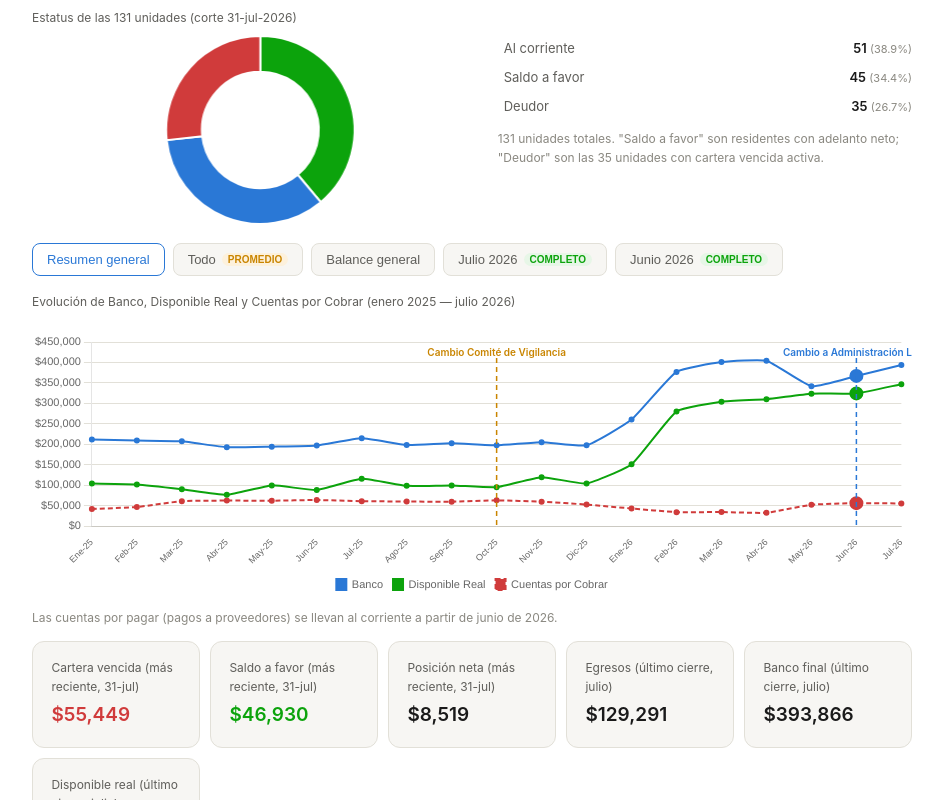
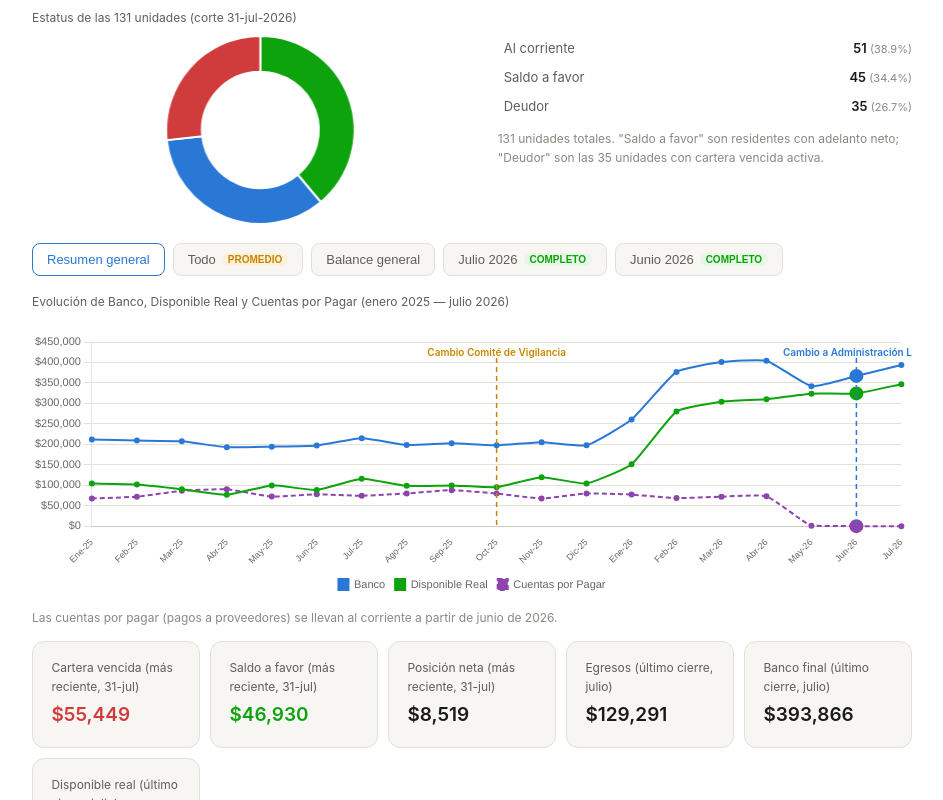
Before and after one commit to aristeomendoza-ai/coto10_dashboard, a plain HTML site: page index.html in a window 1280 px wide. Shown: the part 599-1399 px from the top of the page, without its empty margins (168-1111 px from the left). Drawn offline with nearby package versions, Linux system fonts and the light colour scheme.

Commit message:
Add files via upload

```diff
--- a/index.html
+++ b/index.html
@@ -451,25 +451,25 @@ const datasetTodo = {
 
 /* ============ RESUMEN GENERAL ============ */
 const historicoFinanciero = [
-  {label:'Ene-25', banco:211558.46, disponible:104198.46, cxc:41785.0},
-  {label:'Feb-25', banco:209191.62, disponible:101973.62, cxc:46814.5},
-  {label:'Mar-25', banco:207262.66, disponible:90299.44, cxc:61017.5},
-  {label:'Abr-25', banco:192759.51, disponible:76603.51, cxc:62466.0},
-  {label:'May-25', banco:194264.55, disponible:99614.55, cxc:62095.0},
-  {label:'Jun-25', banco:196972.92, disponible:88420.92, cxc:63849.0},
-  {label:'Jul-25', banco:214709.8, disponible:115987.8, cxc:60990.0},
-  {label:'Ago-25', banco:198257.6, disponible:98501.6, cxc:60203.5},
-  {label:'Sep-25', banco:202658.75, disponible:99490.75, cxc:59646.75},
-  {label:'Oct-25', banco:197706.98, disponible:95204.98, cxc:62978.0},
-  {label:'Nov-25', banco:205316.23, disponible:119656.23, cxc:59892.5},
-  {label:'Dic-25', banco:197505.13, disponible:104292, cxc:52649.5},
-  {label:'Ene-26', banco:260417, disponible:151047.04, cxc:43132.45},
-  {label:'Feb-26', banco:376961.96, disponible:279991.95, cxc:34250.45},
-  {label:'Mar-26', banco:400876.14, disponible:304111.13, cxc:34445.45},
-  {label:'Abr-26', banco:404116.66, disponible:310326.66, cxc:32754.5},
-  {label:'May-26', banco:342103.65, disponible:323779.75, cxc:52124.95},
-  {label:'Jun-26', banco:kpisJunio.banco_final, disponible:kpisJunio.disponible_real, cxc:kpisJunio.cxc},
-  {label:'Jul-26', banco:kpisJulio.banco_final, disponible:kpisJulio.disponible_real, cxc:kpisJulio.cxc}
+  {label:'Ene-25', banco:211558.46, disponible:104198.46, porpagar:67610.0},
+  {label:'Feb-25', banco:209191.62, disponible:101973.62, porpagar:72018.0},
+  {label:'Mar-25', banco:207262.66, disponible:90299.44, porpagar:86313.22},
+  {label:'Abr-25', banco:192759.51, disponible:76603.51, porpagar:90056.0},
+  {label:'May-25', banco:194264.55, disponible:99614.55, porpagar:72250.0},
+  {label:'Jun-25', banco:196972.92, disponible:88420.92, porpagar:77702.0},
+  {label:'Jul-25', banco:214709.8, disponible:115987.8, porpagar:74222.0},
+  {label:'Ago-25', banco:198257.6, disponible:98501.6, porpagar:79906.0},
+  {label:'Sep-25', banco:202658.75, disponible:99490.75, porpagar:87968.0},
+  {label:'Oct-25', banco:197706.98, disponible:95204.98, porpagar:79702.0},
+  {label:'Nov-25', banco:205316.23, disponible:119656.23, porpagar:67610.0},
+  {label:'Dic-25', banco:197505.13, disponible:104292, porpagar:79913.13},
+  {label:'Ene-26', banco:260417, disponible:151047.04, porpagar:77069.96},
+  {label:'Feb-26', banco:376961.96, disponible:279991.95, porpagar:68470.01},
+  {label:'Mar-26', banco:400876.14, disponible:304111.13, porpagar:72065.01},
+  {label:'Abr-26', banco:404116.66, disponible:310326.66, porpagar:72890.0},
+  {label:'May-26', banco:342103.65, disponible:323779.75, porpagar:1223.9},
+  {label:'Jun-26', banco:kpisJunio.banco_final, disponible:kpisJunio.disponible_real, porpagar:0},
+  {label:'Jul-26', banco:kpisJulio.banco_final, disponible:kpisJulio.disponible_real, porpagar:0}
 ];
 const HITO_COMITE_IDX = 9;   // Oct-25
 const HITO_ADMIN_IDX = 17;   // Jun-26
@@ -510,7 +510,7 @@ function pointRadii(len, hitoIdx, base){
 (function(){
   const el = document.getElementById('panelResumenGeneral');
   el.innerHTML =
-    '<div class="section-label" style="margin-top:14px;">Evolución de Banco, Disponible Real y Cuentas por Cobrar (enero 2025 — julio 2026)</div>' +
+    '<div class="section-label" style="margin-top:14px;">Evolución de Banco, Disponible Real y Cuentas por Pagar (enero 2025 — julio 2026)</div>' +
     '<div style="position:relative;height:280px;"><canvas id="chartEvolucionFinanciera"></canvas></div>' +
     '<p class="note" style="margin-top:8px;">Las cuentas por pagar (pagos a proveedores) se llevan al corriente a partir de junio de 2026.</p>' +
     '<div class="grid" style="margin-top:14px;">' +
@@ -534,8 +534,8 @@ function pointRadii(len, hitoIdx, base){
         { label: 'Disponible Real', data: historicoFinanciero.map(h => h.disponible),
           borderColor: '#0ca30c', backgroundColor: '#0ca30c', tension: 0.15, borderWidth: 2, spanGaps: false,
           pointRadius: pointRadii(historicoFinanciero.length, HITO_ADMIN_IDX, 2), pointHoverRadius: 6 },
-        { label: 'Cuentas por Cobrar', data: historicoFinanciero.map(h => h.cxc),
-          borderColor: '#d03b3b', backgroundColor: '#d03b3b', tension: 0.15, borderWidth: 2, borderDash: [5,3],
+        { label: 'Cuentas por Pagar', data: historicoFinanciero.map(h => h.porpagar),
+          borderColor: '#8e44ad', backgroundColor: '#8e44ad', tension: 0.15, borderWidth: 2, borderDash: [5,3],
           pointRadius: pointRadii(historicoFinanciero.length, HITO_ADMIN_IDX, 2), pointHoverRadius: 6 }
       ]
     },
```
